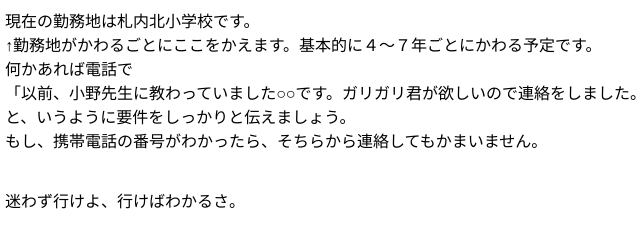
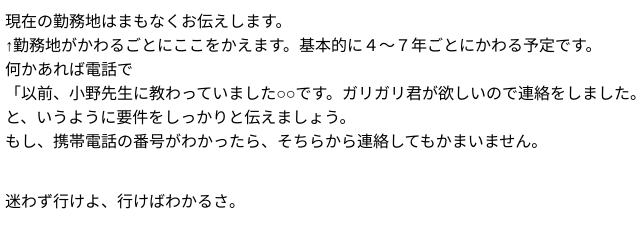
Before and after one commit to htmlhokkaido/renraku, a plain HTML site: page index.html in a window 1280 px wide. Shown: the full height of the page, 3-643 px from the left. Drawn offline with Linux system fonts and the light colour scheme.

Commit message:
Update index.html

```diff
--- a/index.html
+++ b/index.html
@@ -13,7 +13,7 @@
 </head>
 
 <body>
-現在の勤務地は札内北小学校です。<br>
+現在の勤務地はまもなくお伝えします。<br>
 ↑勤務地がかわるごとにここをかえます。基本的に４～７年ごとにかわる予定です。<br>
 何かあれば電話で<br>
 「以前、小野先生に教わっていました○○です。ガリガリ君が欲しいので連絡をしました。小野先生とかわっていただけませんか。」<br>
@@ -23,5 +23,4 @@
 迷わず行けよ、行けばわかるさ。
 <br>
 </body>
-
 </html>
```
